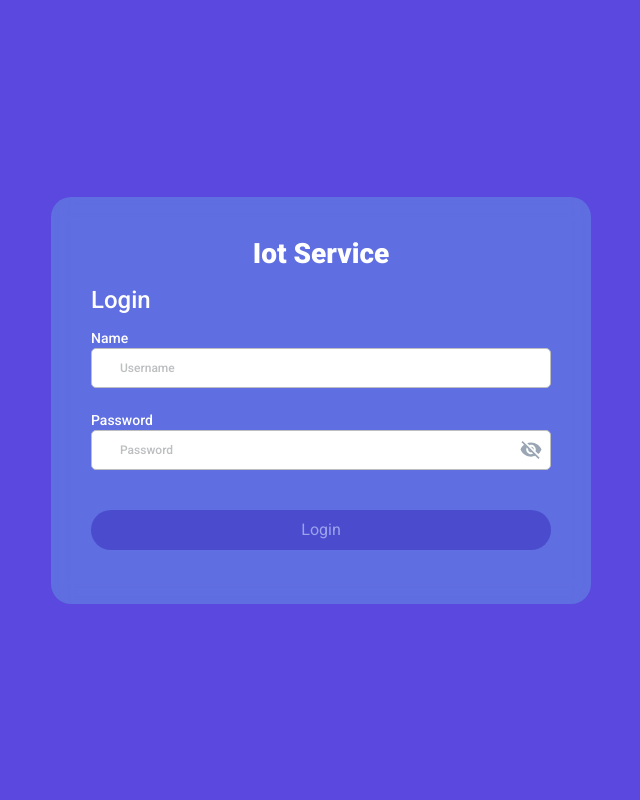
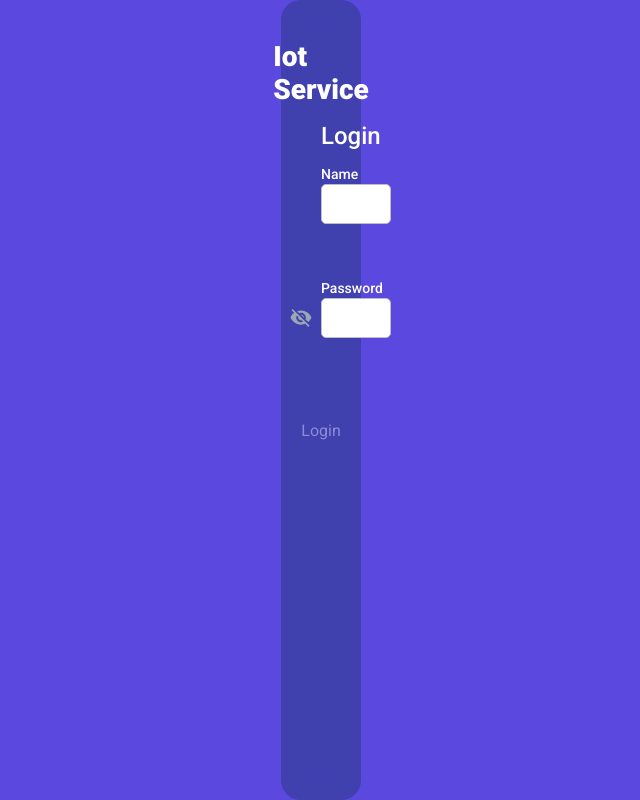
Before and after one commit to stevecks/iot-service, a React (Create React App) app: page / in a window 1280 px wide. Shown: the whole page, without its empty margins (319-959 px from the left). Built offline with nearby package versions, Linux system fonts and the light colour scheme.

Commit message:
fix file conflict

```diff
--- a/package.json
+++ b/package.json
@@ -14,6 +14,7 @@
     "react-dom": "^18.3.1",
     "react-icons": "^5.2.1",
     "react-scripts": "5.0.1",
+    "sass": "^1.77.8",
     "web-vitals": "^2.1.4"
   },
   "scripts": {
--- a/src/App.js
+++ b/src/App.js
@@ -1,6 +1,6 @@
 import './App.css';
 import Login from './Components/Login/Login';
-
+import DevicesPage from './Components/DevicesPage/DevicesPage';
 function App() {
   return (
     <div >
--- /dev/null
+++ b/src/Components/DevicesPage/DevicesPage.css
@@ -0,0 +1,162 @@
+@import url('https://fonts.googleapis.com/css2?family=Roboto:ital,wght@0,100;0,300;0,400;0,500;0,700;0,900;1,100;1,300;1,400;1,500;1,700;1,900&display=swap');
+
+* {
+    font-family: 'Poboto', sans-serif;
+}
+
+* {
+    box-sizing: border-box;
+}
+
+.container {
+    height: 100dvh;
+    display: flex;
+    align-items: center;
+    justify-content: center;
+    background-color: #5a48df;
+}
+
+.content {
+    display: block;
+    position: relative;
+    width: 40px;
+    height: 100%;
+    margin: 20px;
+    padding: 40px;
+    border-radius: 20px;
+    background: rgba(3, 46, 53, 0.28);
+    backdrop-filter: blur(9px);
+}
+
+.logo {
+    font-family: 'Roboto';
+    font-weight: 800;
+    font-size: 28px;
+    display: flex;
+    justify-content: center;
+    color: #FFFFFF;
+}
+
+.label {
+    margin-block: 16px;
+    font-family: 'Roboto';
+    font-weight: 500;
+    font-size: 24px;
+    line-height: 28px;
+    display: flex;
+    align-items: center;
+    color: #FFFFFF;
+}
+
+.form {
+    padding-bottom: 14px;
+}
+
+.form__label {
+    font-family: 'Roboto';
+    font-weight: 500;
+    font-size: 14px;
+    display: flex;
+    color: #FFFFFF;
+    margin-top: 4px;
+    margin-bottom: 2px;
+}
+
+.form__input-box {
+    display: flex;
+    flex-direction: row;
+    position: relative;
+}
+
+.form__input-box__input {
+    width: 100%;
+    height: 40px;
+    background: #FFFFFF;
+    border: 1px solid #BCBEC0;
+    border-radius: 5px;
+    padding: 0px 40px 0px 28px;
+}
+
+.form__input-box__input::placeholder {
+    font-family: 'Roboto';
+    font-style: normal;
+    font-weight: 500;
+    font-size: 12px;
+    line-height: 15px;
+    display: flex;
+    align-items: center;
+    color: #BCBEC0;
+}
+
+.form__input-box__icon {
+    height: 24px;
+    width: 24px;
+    position: absolute;
+    top: 8px;
+    right: 8px;
+    color: #9aa6b3;
+}
+
+.icon {
+    height: 100%;
+    width: 100%;
+    cursor: pointer;
+}
+
+.form__error {
+    padding: 2px;
+    color: #f39494;
+    line-height: 16px;
+    opacity: 0;
+    visibility: hidden;
+    transition: all 0.4s ease-in-out;
+}
+
+.show {
+    opacity: 1;
+    visibility: visible;
+}
+
+.button {
+    margin-top: 20px;
+    background-color: hsl(246 63% 45%);
+    border-radius: 20px;
+    border: none;
+    display: flex;
+    flex-direction: row;
+    justify-content: center;
+    align-items: center;
+    width: 100%;
+    height: 40px;
+    color: hsl(246 63% 90%);
+    font-family: 'Roboto';
+    font-size: 16px;
+    text-transform: none;
+    cursor: pointer;
+    transition: all 0.4s ease-in-out;
+}
+
+.button:hover {
+    background-color: hsl(246 63% 50%);
+    color: hsl(246 63% 95%);
+    box-shadow: 0 8px 10px rgba(0, 0, 0, 0.1);
+    transform: translateY(-1px);
+    transition: all 0.1s ease-in-out;
+}
+
+.button:active {
+    background-color: hsl(246 63% 50%);
+    color: hsl(246 63% 95%);
+    box-shadow: 0 1px 1px rgba(0, 0, 0, 0.1);
+    transform: translateY(0);
+    transition: all 0.1s ease-in-out;
+}
+
+.button:disabled, .button:hover:disabled {
+    opacity: 0.5;
+    box-shadow: none;
+    cursor: default;
+    background-color: hsl(246 63% 45%);
+    color: hsl(246 63% 90%);
+    transform: translateY(0);
+}
--- a/src/Components/DevicesPage/DevicesPage.jsx
+++ b/src/Components/DevicesPage/DevicesPage.jsx
@@ -1,7 +1,17 @@
+import "./DevicesPage.css";
 import React from 'react';
+// import { Button } from '@mui/material';
+// import IconButton from '@mui/material/IconButton';
+//import TextField from '@mui/material/TextField';
+
 const DevicesPage = () => {
+
     return (
-        <div> DevicesPage </div>
+        <div className='container__back'>
+            <form className="form1">
+            <h2 className="form1__title">Сервис мониторинга для IoT устройств</h2>
+            </form>
+        </div>
     );
 };
 
```
Also changed, not shown: 1 other file (tests, documents, lock files or other folders).
